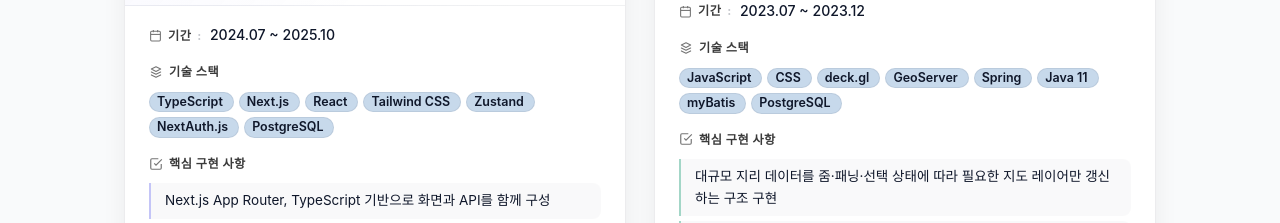
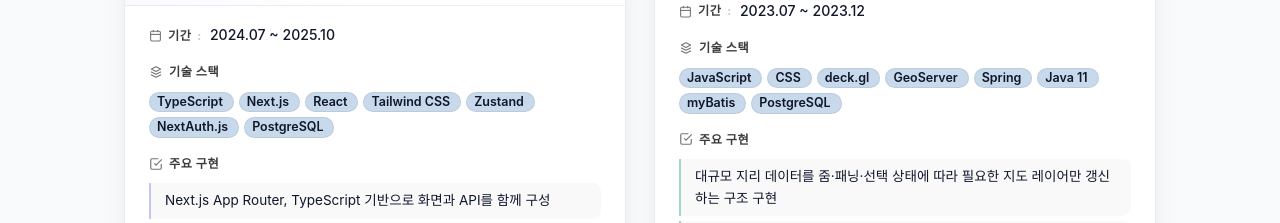
Before and after one commit to parkjh97/jpark-portfolio, a React (Vite) app in the folder my-portfolio/: page / in a window 1280 px wide. Shown: the part 2400-2623 px from the top of the page. Built offline with nearby package versions, Linux system fonts and the light colour scheme.

Commit message:
Revert "주요 text 수정"
This reverts commit c1dd7cf2af4128cff0d549781d66ad249fdf8864.

```diff
--- a/my-portfolio/src/sections/ProjectsSection.tsx
+++ b/my-portfolio/src/sections/ProjectsSection.tsx
@@ -162,7 +162,7 @@
                           <polyline points="9 11 12 14 22 4"/>
                           <path d="M21 12v7a2 2 0 01-2 2H5a2 2 0 01-2-2V5a2 2 0 012-2h11"/>
                         </svg>
-                        핵심 구현 사항
+                        주요 구현
                       </h4>
                       <ul className="project-panel__features">
                         {(project.readme?.details.map(d => d.title) ?? project.copy.details ?? []).map((detail) => (
@@ -409,7 +409,7 @@
                   </div>
 
                   <div className="rmv2__highlights">
-                    <h4 className="rmv2__sub-title">핵심 구현 사항</h4>
+                    <h4 className="rmv2__sub-title">개발 주요사항</h4>
                     <ol className="rmv2__highlights-list">
                       {readme.details.map((d, i) => (
                         <li key={i} className="rmv2__highlight-item">
```
